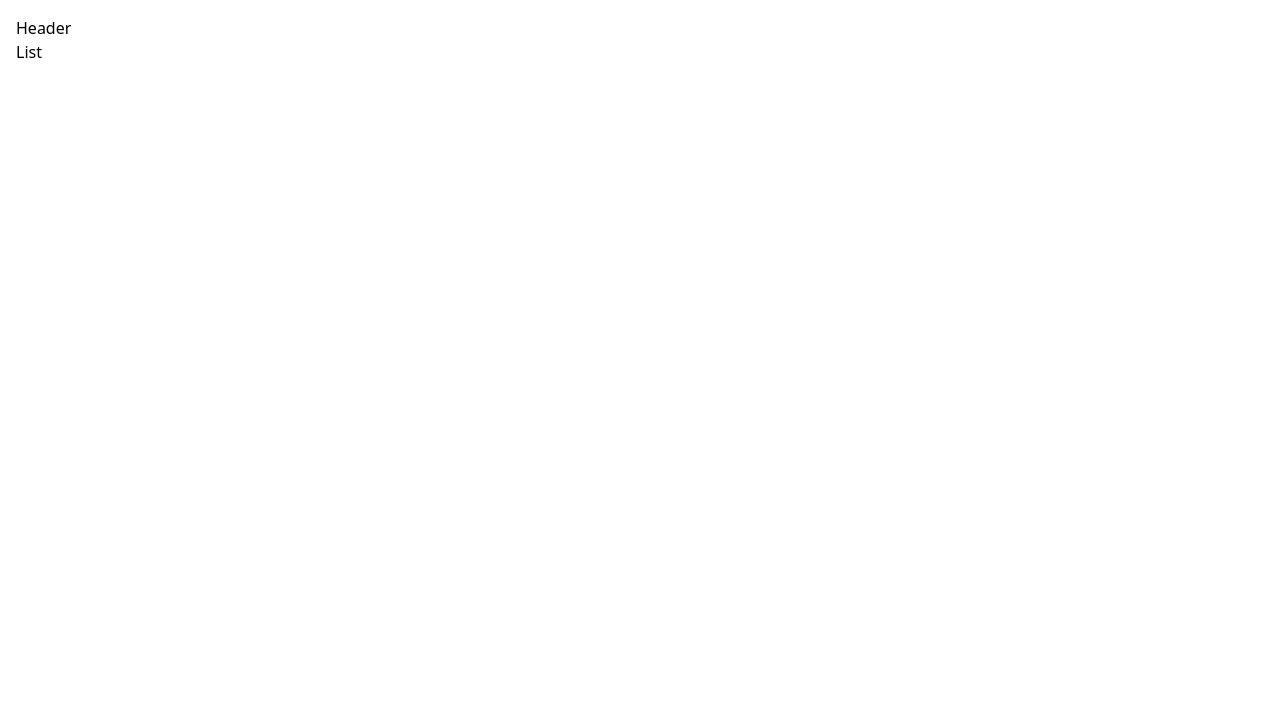
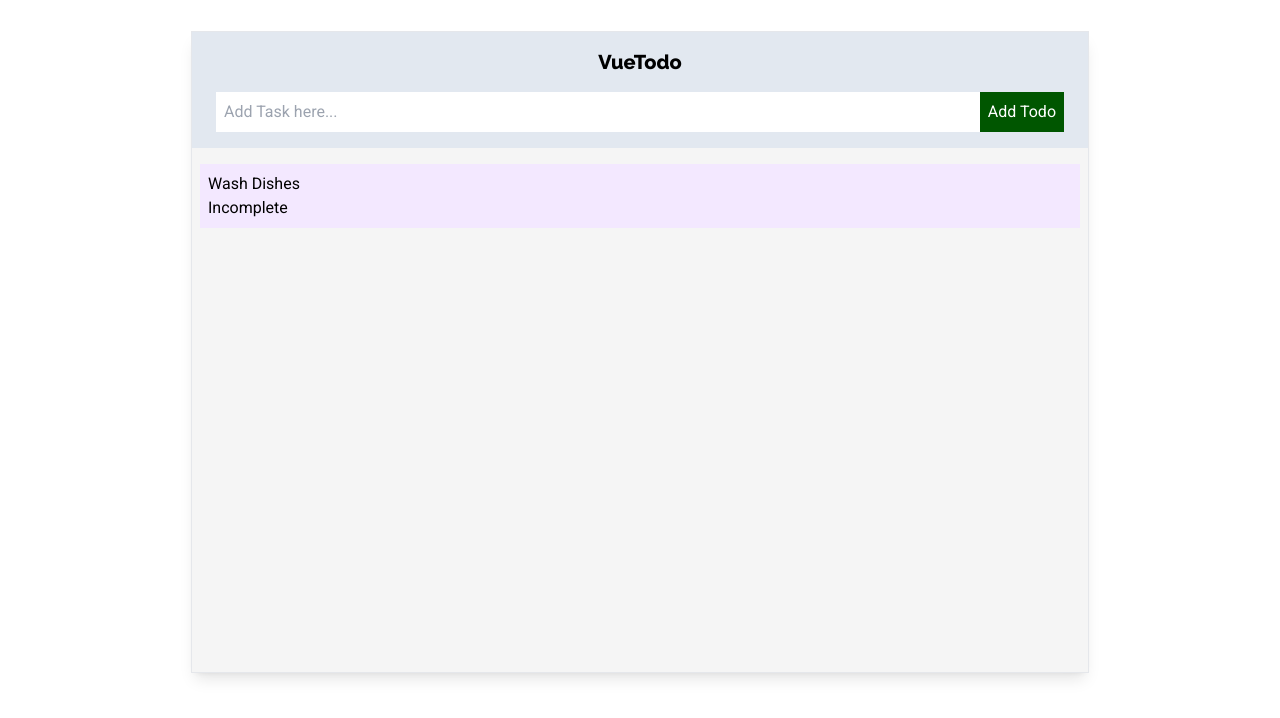
Before and after one commit to singhkunal2050/vue-todo, a Vue app: page / in a window 1280 px wide. Shown: the top 718 px of the page. Built offline with nearby package versions, Linux system fonts and the light colour scheme.

Commit message:
Working on props and sharing data

```diff
--- a/src/components/Todo.vue
+++ b/src/components/Todo.vue
@@ -7,14 +7,34 @@
     components: {
         ListHeader,
         List
+    },
+    data() {
+        return { todos: [] }
+    },
+    created() {
+        this.todos = [
+            {
+                id: '2323fa',
+                title: 'Goto Market',
+                completed: false,
+            }, {
+                id: '3323fa',
+                title: 'Read articles',
+                completed: true,
+            }, {
+                id: '3c23fa',
+                title: 'Cook Dinner',
+                completed: false,
+            },
+        ]
     }
 }
 
 </script>
 
 <template>
-    <div class="todo container p-2 md:p-4">
-        <ListHeader/>
-        <List/>
+    <div class="todo max-w-4xl mx-auto my-8  bg-[#f5f5f5] min-h-[80vh] outline outline-1 outline-gray-200 shadow-lg">
+        <ListHeader name="VueTodo" />
+        <List :todos="todos" />
     </div>
 </template>
--- /dev/null
+++ b/src/components/Todo/AddTodo.vue
@@ -0,0 +1,13 @@
+<template>
+    <div class="add-todo flex justify-start w-full px-4">
+        <input type="text" placeholder="Add Task here..." name="todo-text" id="todo-text" class="flex-1 px-2 focus-visible:outline-gray-300"/>
+        <Button name="Add Todo" color="#005600" />
+    </div>
+</template>
+
+<script>
+import Button from './Button.vue';
+export default {
+    components: { Button }
+}
+</script>
--- /dev/null
+++ b/src/components/Todo/Button.vue
@@ -0,0 +1,19 @@
+<template lang="">
+       <button @click="addTodo()" :style="{background:color}"
+        class="p-2 bg-gray-700 text-white focus-visible:outline-gray-800 ">
+            {{name}}
+        </button>
+</template>
+<script>
+export default {
+    props:{
+        name:String,
+        color:String,
+    },
+    methods: {
+        addTodo(){
+            console.log('adding todos')
+        }
+    },
+}
+</script>
--- a/src/components/Todo/List.vue
+++ b/src/components/Todo/List.vue
@@ -1,11 +1,15 @@
 <template>
-    <div>
-        List
+    <div class=" py-4 px-2">
+        <TodoItem title= "Wash Dishes" :done="false" id="32r3r3"/>
     </div>
 </template>
 <script>
+import TodoItem from './TodoItem.vue';
 export default {
-
+    components: { TodoItem },
+    props:{
+        tasks:Array[Object]
+    }
 }
 </script>
 <style >
--- a/src/components/Todo/ListHeader.vue
+++ b/src/components/Todo/ListHeader.vue
@@ -1,11 +1,23 @@
 <script>
-
+import { def } from '@vue/shared';
+import AddTodo from './AddTodo.vue'
+  export default {
+    props : {
+        name:String
+    },
+    components : {
+        AddTodo
+    }
+  }
 </script>
 
 <template>
 
     <section class="header-wrapper">
-         Header
+        <div class="py-4 px-2 bg-slate-200 flex gap-4 flex-col items-center">
+             <h2 class="text-xl font-bold">{{name}}</h2>
+             <AddTodo />
+        </div>
     </section>
 
 </template>
--- /dev/null
+++ b/src/components/Todo/TodoItem.vue
@@ -0,0 +1,18 @@
+<template lang="">
+    <div class="p-2 bg-purple-100" :data-task-id="id">
+        <p> {{title}}</p>
+        <span>{{done ? "Completed" : "Incomplete"}}</span>
+    </div>
+</template>
+<script>
+export default {
+      props : {
+        title:String,
+        done:Boolean,
+        id:String
+    },
+}
+</script>
+<style lang="">
+
+</style>
--- a/src/index.css
+++ b/src/index.css
@@ -1,3 +1,15 @@
+@import url('https://fonts.googleapis.com/css2?family=Raleway:wght@800&family=Roboto:wght@400&display=swap');
+
 @tailwind base;
 @tailwind components;
 @tailwind utilities;
+
+*{
+    font-family: 'Roboto', sans-serif;
+    font-weight: 400;
+}
+
+h1,h2,h3,h4,h5,h6{
+    font-family: 'Raleway', sans-serif;
+    font-weight: 800;
+}
```
Lines whose indentation alone changed are shown as unchanged.
